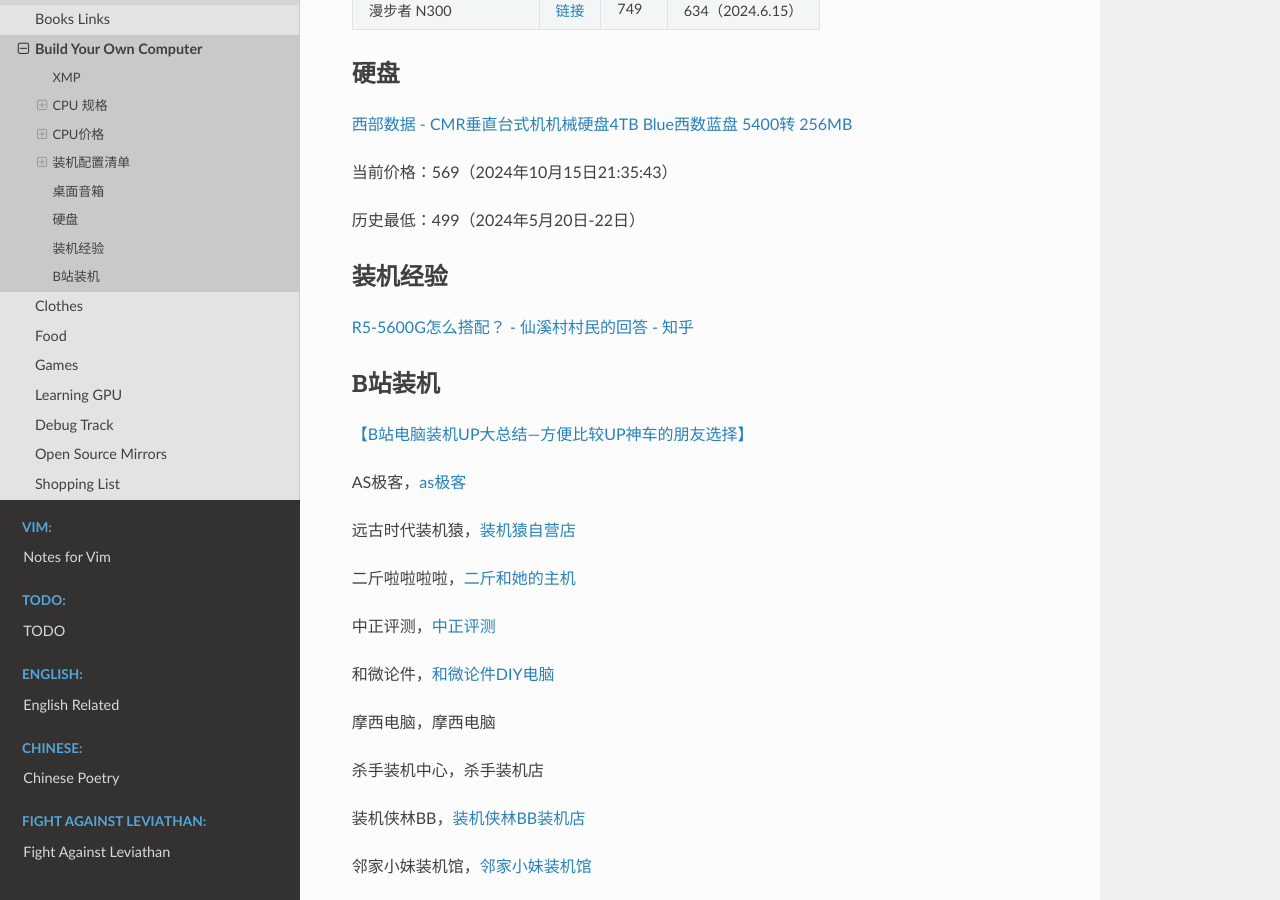
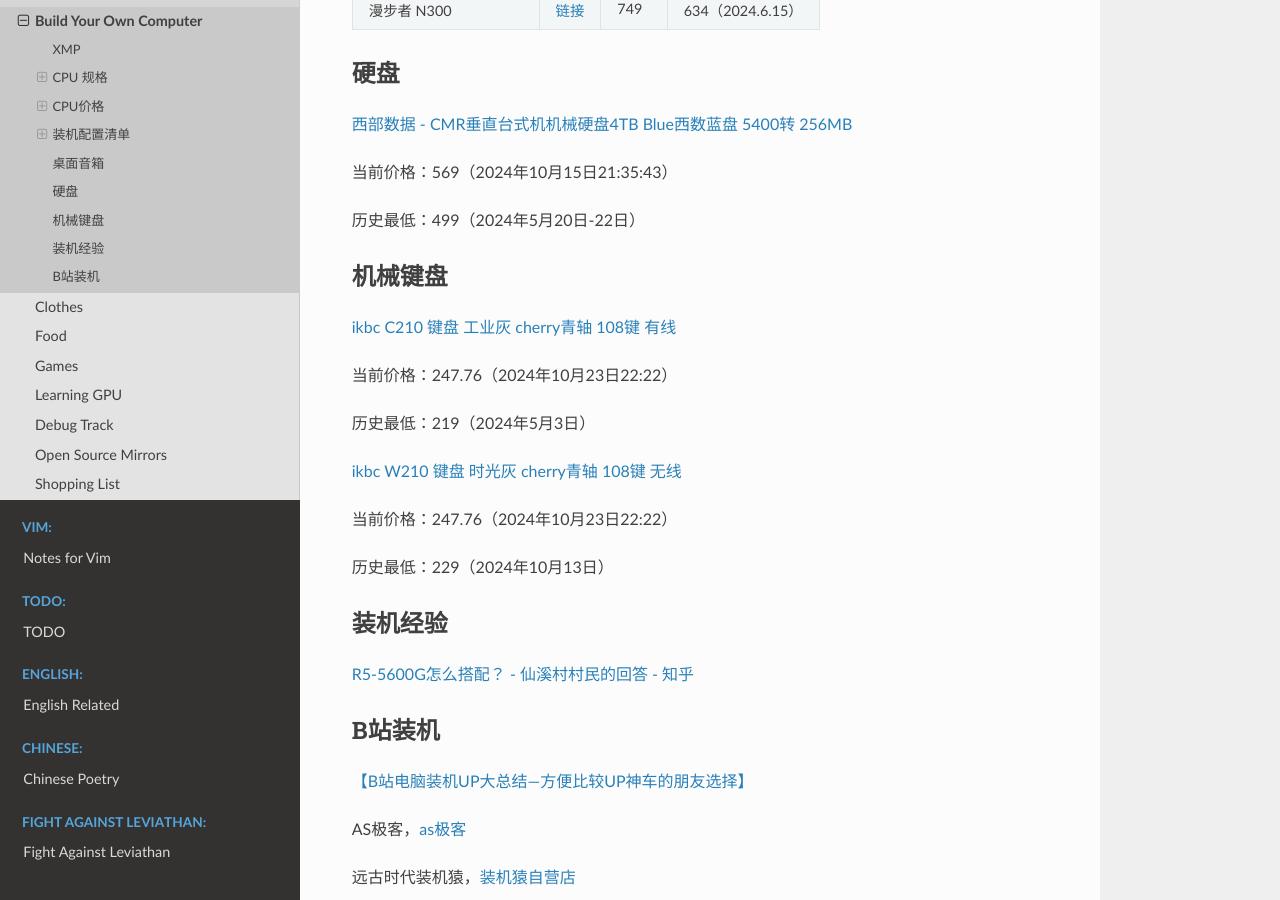
Before and after one commit to Pyrad/pyradnotes, a Sphinx documentation site: the page built from source/Notes/BuildYourOwnComputer.md, in a window 1280 px wide and 900 px high, scrolled down 3882 px. Built offline with Sphinx 7.4.7 and the Read the Docs theme 3.1.0, drawn with Linux system fonts in a browser that asks for light colours; pages that are not in the unit, such as notebooks, are missing from menus.

Commit message:
BYOC Keyboard prices

```diff
--- a/source/Notes/BuildYourOwnComputer.md
+++ b/source/Notes/BuildYourOwnComputer.md
@@ -156,8 +156,19 @@
 
 历史最低：499（2024年5月20日-22日）
 
+## 机械键盘
 
+[ikbc C210 键盘 工业灰  cherry青轴 108键 有线](https://item.jd.com/100040795835.html#)
 
+当前价格：247.76（2024年10月23日22:22）
+
+历史最低：219（2024年5月3日）
+
+[ikbc W210 键盘 时光灰  cherry青轴 108键 无线](https://item.jd.com/100080384608.html#)
+
+当前价格：247.76（2024年10月23日22:22）
+
+历史最低：229（2024年10月13日）
 
 ## 装机经验
 
```
